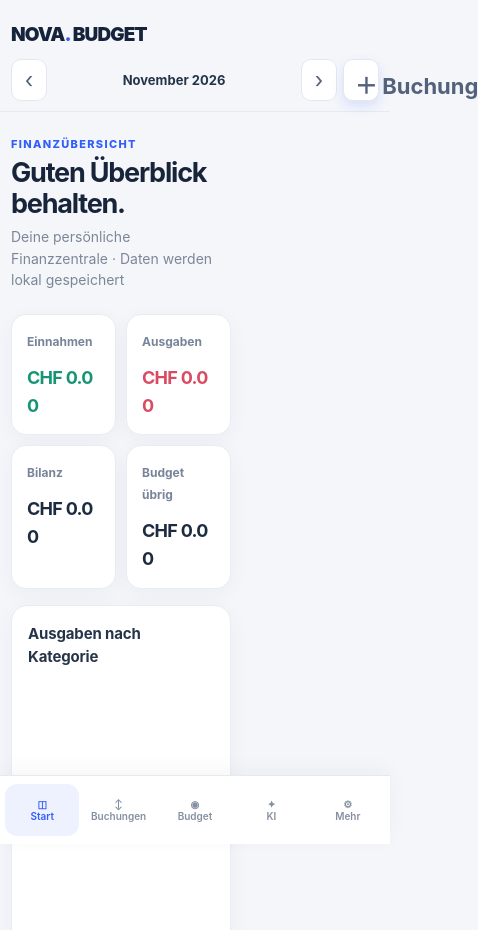
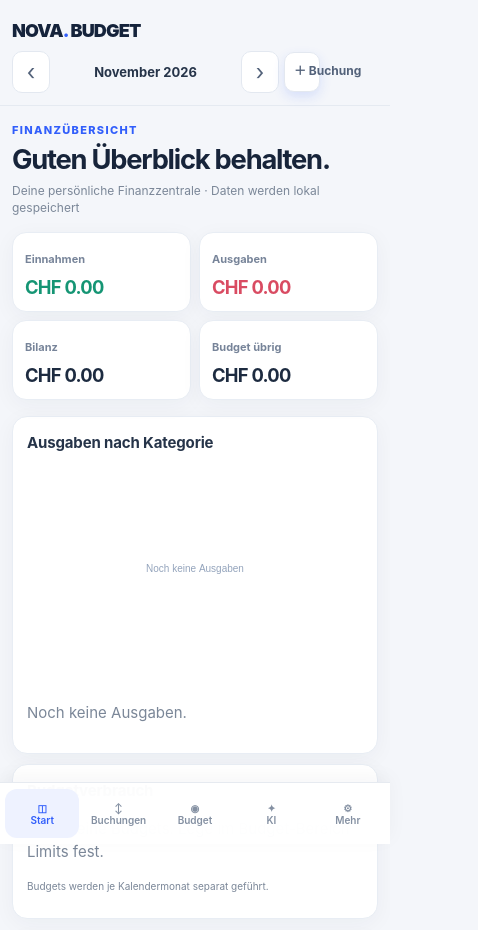
Before and after one commit to eliokipfer/Elki, a plain HTML site: page index.html in a window 390 px wide. Shown: the top 930 px of the page, 478 px wide, since content can reach past the window. Drawn offline with Linux system fonts and the light colour scheme.

Commit message:
Fix responsive iPhone layout and sizing

```diff
--- a/index.html
+++ b/index.html
@@ -88,6 +88,77 @@ input:focus,select:focus,textarea:focus{border-color:#8ba5ff;box-shadow:0 0 0 3p
 }
 @media(max-width:420px){.app{padding-left:11px;padding-right:11px}.top{margin-left:-11px;margin-right:-11px;padding-left:11px;padding-right:11px}.stat strong{font-size:18px}}
 
+
+/* iPhone layout fix: kompakte Breite, klare Kopfzeile und sichere Navigation */
+@media screen and (max-width: 600px) {
+  html, body { width:100%; max-width:100%; overflow-x:hidden; }
+  body { font-size:15px; }
+  .app {
+    width:100%; max-width:100%; min-width:0;
+    margin:0; padding:calc(10px + env(safe-area-inset-top)) 12px calc(86px + env(safe-area-inset-bottom));
+  }
+  .top {
+    width:calc(100% + 24px); margin:0 -12px 16px; padding:10px 12px 12px;
+    display:grid; grid-template-columns:1fr; gap:9px;
+    position:relative; top:auto;
+  }
+  .brand { font-size:18px; line-height:1.2; }
+  .topright {
+    width:100%; min-width:0; display:grid;
+    grid-template-columns:38px minmax(0,1fr) 38px minmax(94px,auto);
+    gap:5px; align-items:center;
+  }
+  .topright #prev, .topright #next { width:38px; min-width:38px; height:38px; padding:0; }
+  .topright #month { min-width:0; width:100%; font-size:13px; white-space:nowrap; }
+  .topright #new { min-width:0; min-height:40px; padding:8px 9px; font-size:12px; white-space:nowrap; }
+  .layout { display:block; width:100%; min-width:0; }
+  main, .page { width:100%; min-width:0; }
+  .head { margin:3px 0 15px; }
+  h1 { font-size:clamp(24px, 7vw, 29px); line-height:1.15; }
+  .head .muted { display:block; font-size:12px; line-height:1.45; }
+  .stats { grid-template-columns:repeat(2,minmax(0,1fr)); gap:8px; width:100%; }
+  .stat { min-width:0; padding:13px 12px; border-radius:14px; }
+  .stat label { font-size:11px; }
+  .stat strong { margin-top:7px; font-size:clamp(16px,4.7vw,21px); line-height:1.2; overflow-wrap:anywhere; }
+  .cols { display:grid; grid-template-columns:minmax(0,1fr); gap:10px; width:100%; }
+  .panel { width:100%; min-width:0; padding:14px; border-radius:15px; }
+  .chart { display:block; width:100%; height:205px; }
+  .legend { min-width:0; }
+  .leg { align-items:flex-start; font-size:11px; }
+  .leg b { text-align:right; font-size:11px; }
+  .tablewrap { width:100%; max-width:100%; overflow-x:auto; -webkit-overflow-scrolling:touch; }
+  table { min-width:590px; }
+  .mobile {
+    display:grid; grid-template-columns:repeat(5,minmax(0,1fr));
+    position:fixed; left:0; right:0; bottom:0; width:100%;
+    padding:6px 5px calc(6px + env(safe-area-inset-bottom));
+    min-height:62px; z-index:20;
+  }
+  .mobile button { min-width:0; min-height:48px; padding:4px 1px; font-size:10px; }
+  .mobile button br { display:block; }
+  .modal { align-items:flex-end; padding:0; }
+  .dialog {
+    width:100%; max-width:100%; max-height:88svh; overflow-y:auto;
+    border-radius:20px 20px 0 0; padding:18px 15px calc(18px + env(safe-area-inset-bottom));
+  }
+  .formgrid { grid-template-columns:minmax(0,1fr); gap:4px; }
+  .formgrid .field[style*="grid-column"] { grid-column:auto !important; }
+  input, select, textarea { width:100%; min-width:0; min-height:46px; font-size:16px; }
+  #chatinput { min-height:110px; }
+  #chatsend { width:100%; min-height:46px; }
+  #chatlog { max-height:42svh !important; }
+  .toast { width:max-content; max-width:calc(100% - 28px); text-align:center; bottom:calc(78px + env(safe-area-inset-bottom)); }
+}
+@media screen and (max-width:360px) {
+  .app { padding-left:9px; padding-right:9px; }
+  .top { width:calc(100% + 18px); margin-left:-9px; margin-right:-9px; padding-left:9px; padding-right:9px; }
+  .topright { grid-template-columns:34px minmax(0,1fr) 34px minmax(88px,auto); gap:3px; }
+  .topright #prev, .topright #next { width:34px; min-width:34px; }
+  .topright #new { padding:7px 6px; font-size:11px; }
+  .stat { padding:11px 9px; }
+  .stat strong { font-size:16px; }
+}
+
 </style></head><body><div class="app">
 <header class="top"><div class="brand">NOVA<i>.</i> BUDGET</div><div class="topright month"><button id="prev">‹</button><b id="month"></b><button id="next">›</button><button class="btn primary" id="new">＋ Buchung</button></div></header>
 <div class="layout"><aside class="side glass" id="side"><button class="active" data-page="home">◫ Übersicht</button><button data-page="tx">↕ Transaktionen</button><button data-page="budget">◉ Budgets</button><button data-page="assistant">✦ KI-Assistent</button><button data-page="settings">⚙ Einstellungen</button></aside><main>
```
